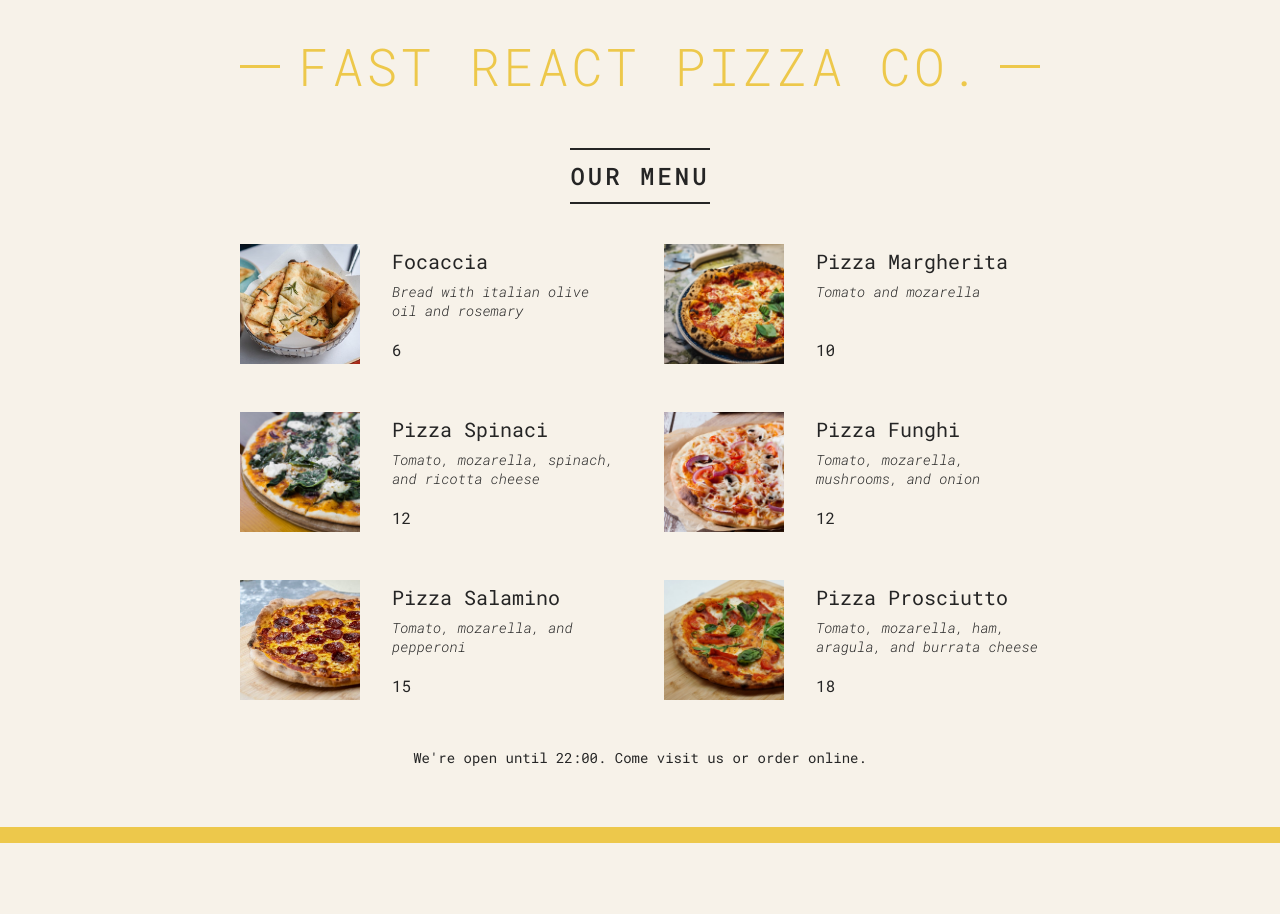
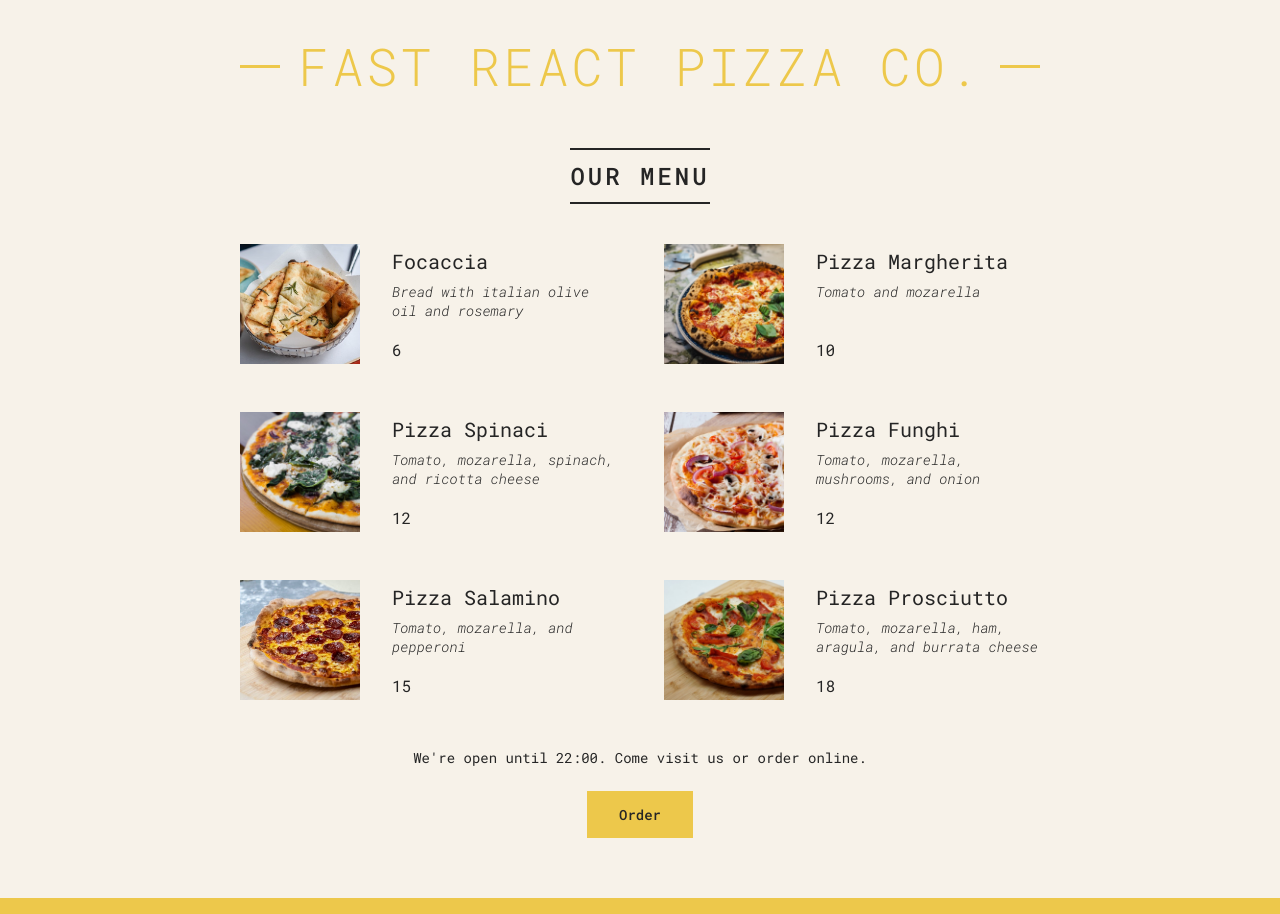
Before and after one commit to Fomonyuytar-Joseph/ultimate-react-course, a React (Create React App) app: page / in a window 1280 px wide. Before the commit the page ends 843 px from the top, so only its background shows below. Built offline with nearby package versions, Linux system fonts and the light colour scheme.

Commit message:
components

```diff
--- a/src/App.js
+++ b/src/App.js
@@ -111,17 +111,10 @@ function Footer() {
   const closeHour = 22;
   let isOpen = hour >= openHour && hour <= closeHour;
   console.log(isOpen);
-  // if(hour >= openHour && hour <= closeHour){
-  //   alert('We are currently open')
-  // }else{
-  //   alert('Sorry We are closed')
-  // }
   return (
     <footer className="footer">
       {isOpen ? (
-        <div className="order">
-          <p>We're open until {closeHour}:00. Come visit us or order online.</p>
-        </div>
+       <Order closeHour={closeHour}/>
       ) : (
         <p>
           We're happy to welcome you between {openHour}:00 and {closeHour}:00. </p>
@@ -131,4 +124,14 @@ function Footer() {
   );
 }
 
+
+
+function Order ({closeHour}){
+  return (
+    <div className="order">
+      <p>We're open until {closeHour}:00. Come visit us or order online.</p>
+      <button className="btn">Order</button>
+    </div>
+  );
+}
 export default App;
```
